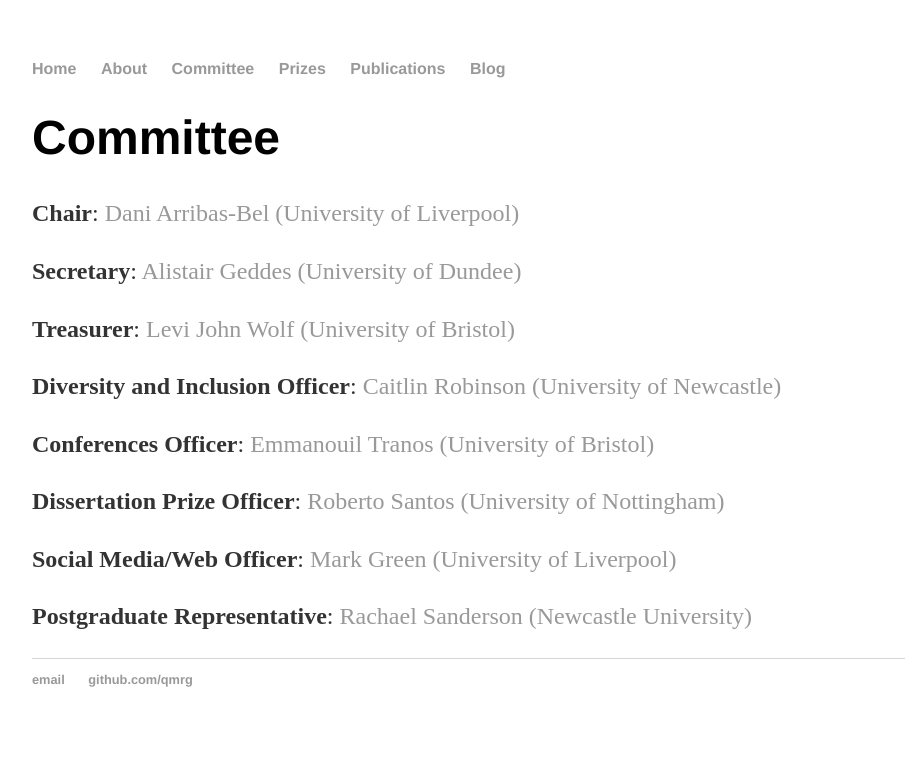
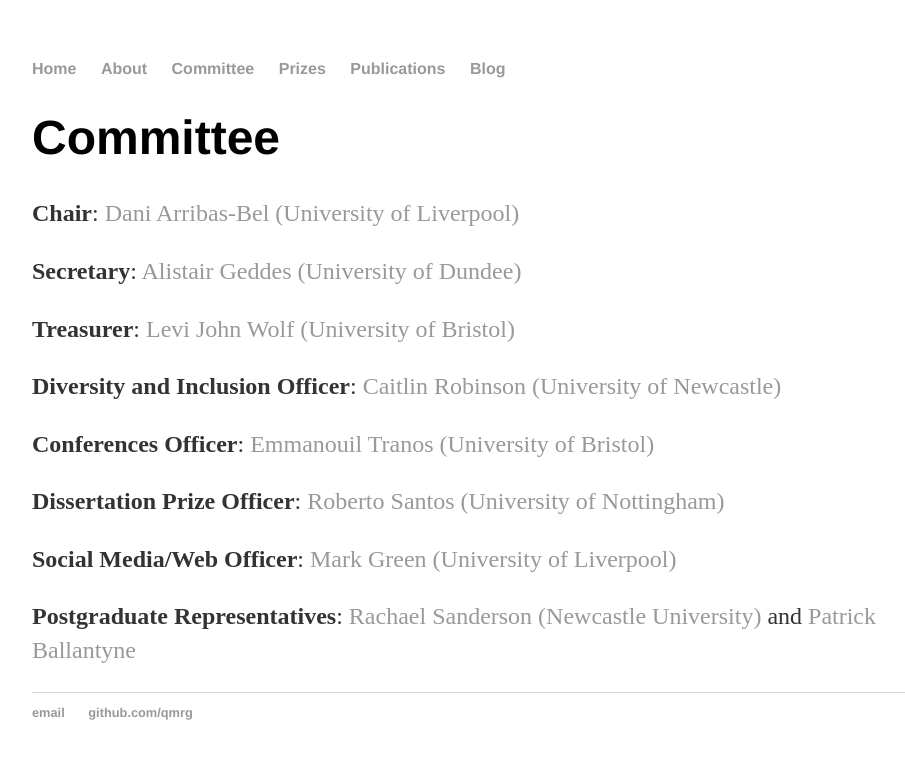
Before and after one commit to qmrg/qmrg.github.io, a Jekyll site: the page built from committee.md, in a window 1280 px wide. Shown: the top 759 px of the page, without its empty margins (160-1065 px from the left). Built offline with Jekyll 4.4.1, drawn with Linux system fonts in a browser that asks for light colours.

Commit message:
Update committee.md
Add Patrick to committee

```diff
--- a/committee.md
+++ b/committee.md
@@ -19,4 +19,4 @@
 
 **Social Media/Web Officer**: [Mark Green (University of Liverpool)](https://www.liverpool.ac.uk/environmental-sciences/staff/mark-green/)
 
-**Postgraduate Representative**: [Rachael Sanderson (Newcastle University)](https://research.ncl.ac.uk/geospatial-systems/phdresearchers/phd-rachaelsanderson.html)
+**Postgraduate Representatives**: [Rachael Sanderson (Newcastle University)](https://research.ncl.ac.uk/geospatial-systems/phdresearchers/phd-rachaelsanderson.html) and [Patrick Ballantyne](https://www.liverpool.ac.uk/geographic-data-science/our-people/)
```
